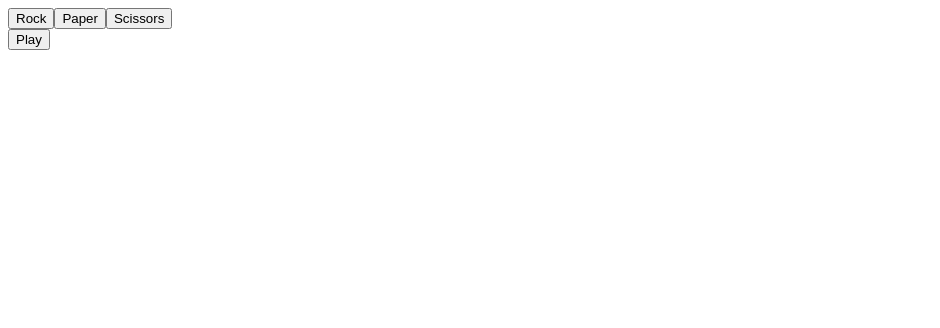
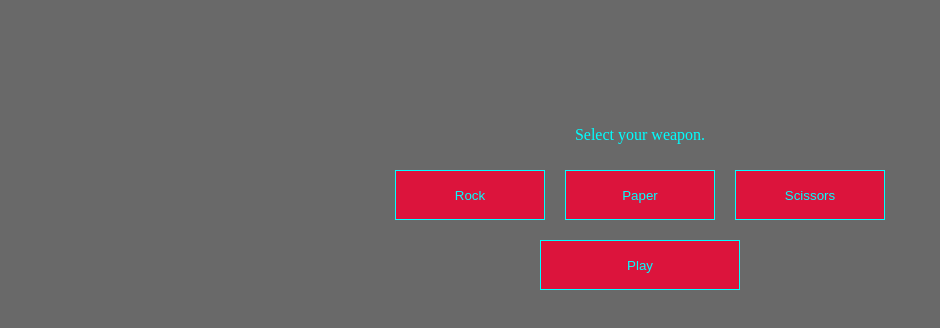
Before and after one commit to JensRosseel/rock-paper-scissors, a plain HTML site: page index.html in a window 1280 px wide. Shown: the whole page, without its empty margins (0-940 px from the left). Drawn offline with Linux system fonts and the light colour scheme.

Commit message:
Add CSS and play again button

```diff
--- a/index.html
+++ b/index.html
@@ -4,11 +4,15 @@
     <meta charset="UTF-8">
     <meta http-equiv="X-UA-Compatible" content="IE=edge">
     <meta name="viewport" content="width=device-width, initial-scale=1.0">
+    <link rel="stylesheet" href="style.css">
     <title>rock-paper-scissors</title>
 </head>
 <body>
-    <button id="rock">Rock</button><button id="paper">Paper</button><button id="scissors">Scissors</button><br>
-    <button id="play">Play</button>
+    <div class="container">
+        <p id="status">Select your weapon.</p>
+        <button id="rock">Rock</button><button id="paper">Paper</button><button id="scissors">Scissors</button><br>
+        <button id="play">Play</button>
+    </div>
     <script src="script.js"></script>
 </body>
 </html>
--- a/script.js
+++ b/script.js
@@ -20,12 +20,15 @@
 
     document.getElementById("rock").addEventListener("click", function(){
         userWeapon = 'rock';
+        document.getElementById("status").innerHTML = "Rock selected";
     })
     document.getElementById("paper").addEventListener("click", function(){
         userWeapon = 'paper';
+        document.getElementById("status").innerHTML = "Paper selected";
     })
     document.getElementById("scissors").addEventListener("click", function(){
         userWeapon = 'scissors';
+        document.getElementById("status").innerHTML = "Scissors selected";
     })
     document.getElementById("play").addEventListener("click", function(){
         if(userWeapon == ''){
@@ -71,7 +74,7 @@
                         break;
                 }
             }
-            document.write('<p>You ' + conclusion + '</p>');
+            document.write('<p>You ' + conclusion + '</p><a href="index.html">Play Again</a>');
         }
     })
 })();
--- /dev/null
+++ b/style.css
@@ -0,0 +1,25 @@
+body{
+    text-align: center;
+    background-color: dimgray;
+}
+.container{
+    margin-top: 10%;
+}
+button{
+    margin: 10px;
+    width: 150px;
+    height: 50px;
+    background-color: crimson;
+    color: cyan;
+    border: 1px solid cyan;
+}
+button:last-child{
+    width: 200px;
+}
+button:hover{
+    cursor: pointer;
+    box-shadow: rgba(14, 30, 37, 0.12) 0px 2px 4px 0px, rgba(14, 30, 37, 0.32) 0px 2px 16px 0px;
+}
+p{
+    color: cyan;
+}
```
